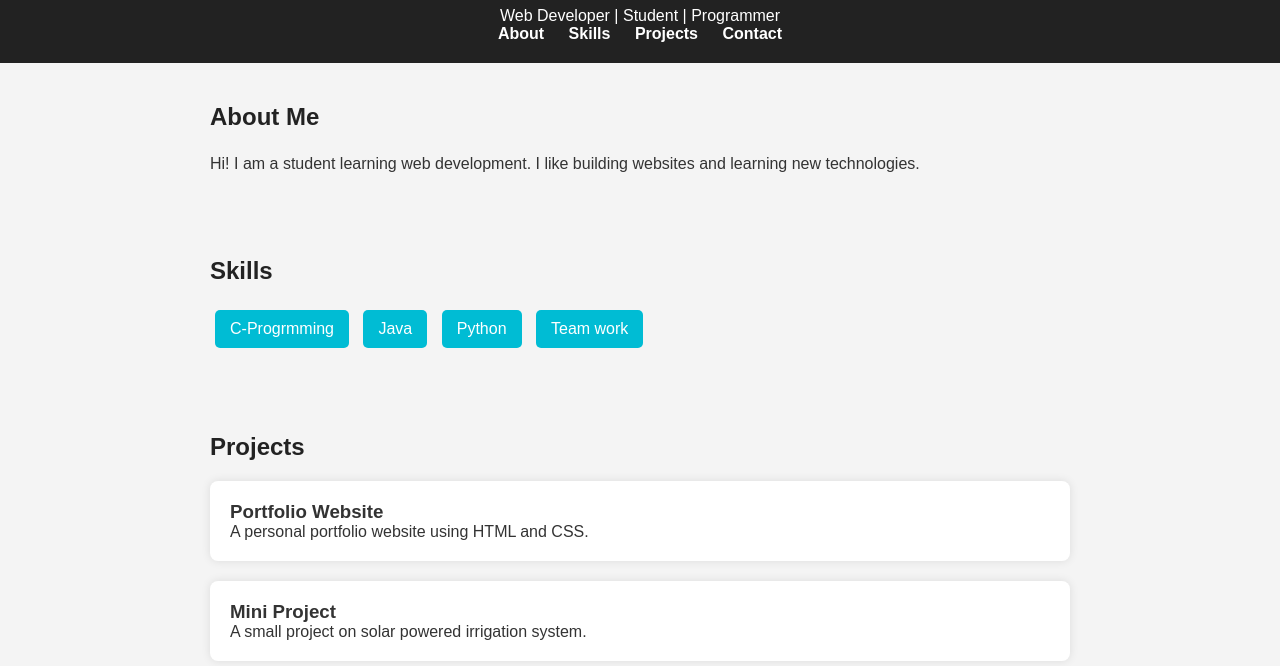
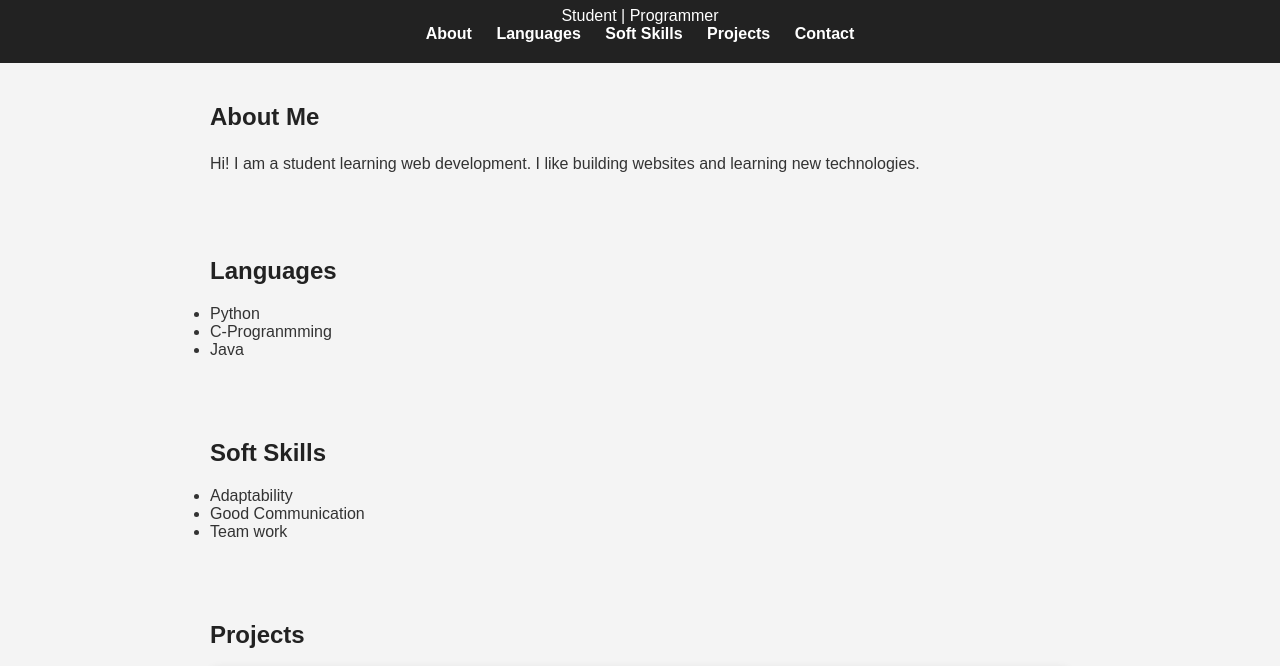
Before and after one commit to shobiya30/Shobiya-protfolio, a plain HTML site: page index.html in a window 1280 px wide. Shown: the part 60-726 px from the top of the page. Drawn offline with Linux system fonts and the light colour scheme.

Commit message:
Update index.html

```diff
--- a/index.html
+++ b/index.html
@@ -107,10 +107,11 @@
 
     <header>
         <h1>Shobiya Senthikumar</h1>
-        <p>Web Developer | Student | Programmer</p>
+        <p>Student | Programmer</p>
         <nav>
             <a href="#about">About</a>
-            <a href="#skills">Skills</a>
+            <a href="#Languages">Languages</a>
+            <a href="#Soft Skills">Soft Skills</a>
             <a href="#projects">Projects</a>
             <a href="#contact">Contact</a>
         </nav>
@@ -124,12 +125,22 @@
         </p>
     </section>
 
-    <section id="skills" class="skills">
-        <h2>Skills</h2>
+     <section id="Languages" class="Languages">
+        <h2>Languages</h2>
         <ul>
-            <li>C-Progrmming</li>
+
+            <li>Python</li>
+            <li>C-Progranmming</li>
             <li>Java</li>
-            <li>Python</li>
+        </ul>
+    </section>
+
+    <section id="Soft Skills" class="Soft Skills">
+        <h2>Soft Skills</h2>
+        <ul>
+
+            <li>Adaptability</li>
+            <li>Good Communication</li>
             <li>Team work</li>
         </ul>
     </section>
@@ -145,6 +156,7 @@
         <div class="card">
             <h3>Mini Project</h3>
             <p>A small project on solar powered irrigation system.</p>
+            <p>Sign-language translator
         </div>
     </section>
 
```
